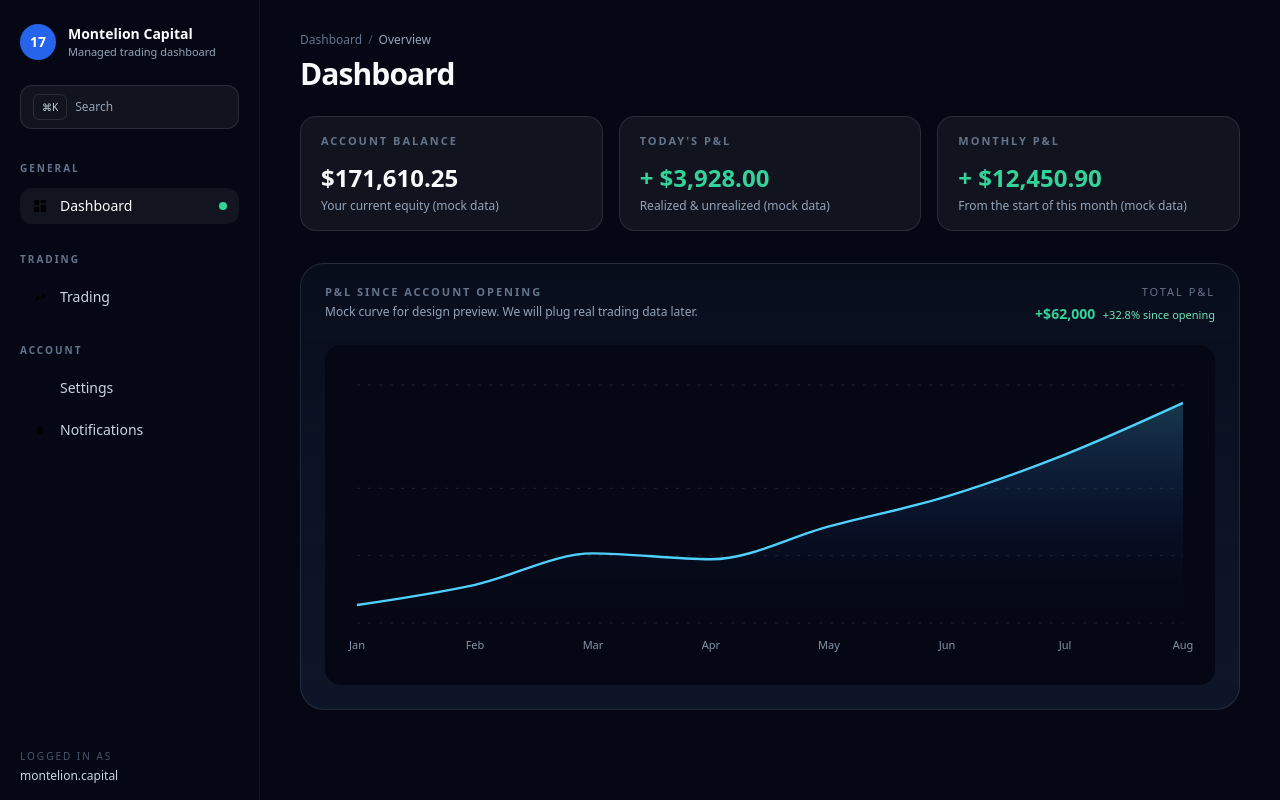
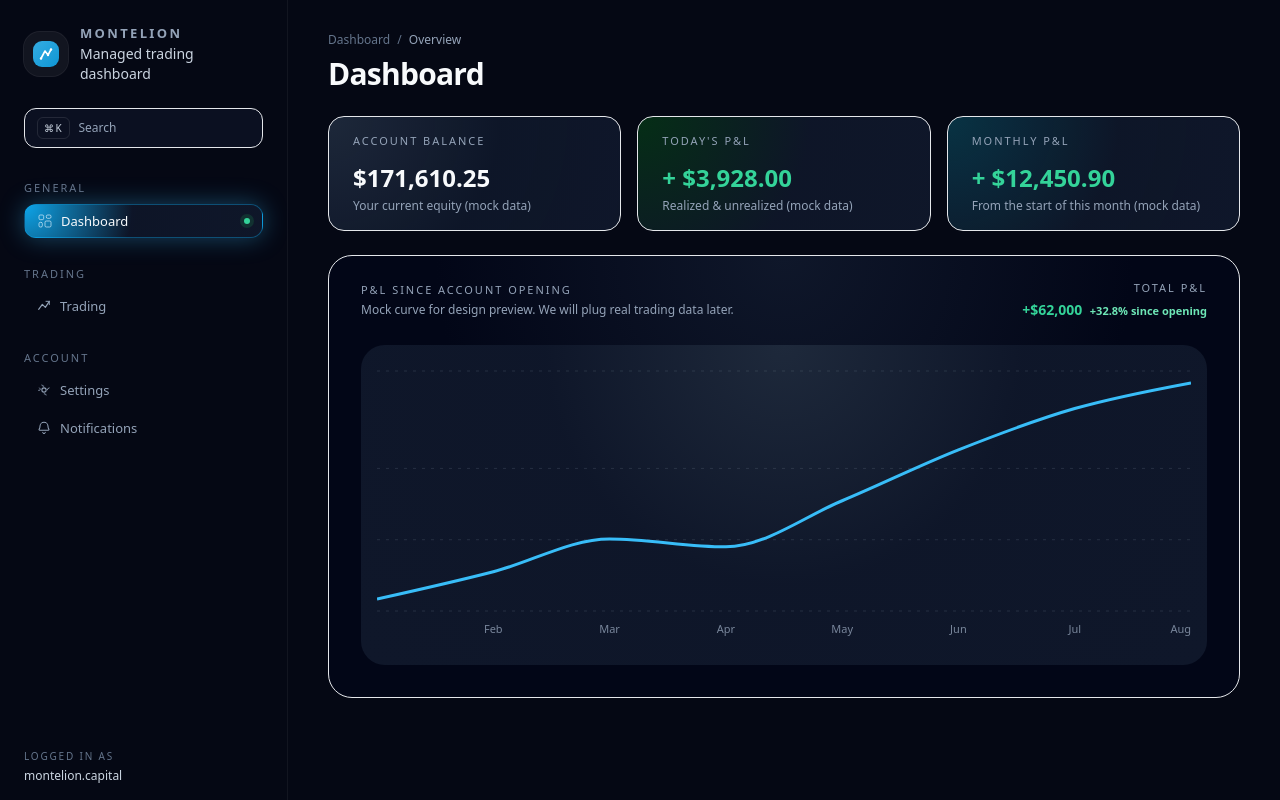
Before and after one commit to montelioncapital/montelion-app-v1, a Next.js app: page /dashboard in a window 1280 px wide. Built offline with nearby package versions, Linux system fonts and the light colour scheme.

Commit message:
Update page.jsx

```diff
--- a/app/dashboard/page.jsx
+++ b/app/dashboard/page.jsx
@@ -1,178 +1,288 @@
-// app/dashboard/page.jsx
 "use client";
 
-import React from "react";
 import {
-  AreaChart,
-  Area,
+  LineChart,
+  Line,
   XAxis,
   YAxis,
-  CartesianGrid,
   Tooltip,
   ResponsiveContainer,
+  Area,
+  CartesianGrid,
 } from "recharts";
 
-// Données P&L factices
-const pnlData = [
-  { month: "Jan", value: 17000 },
-  { month: "Feb", value: 21500 },
-  { month: "Mar", value: 28500 },
-  { month: "Apr", value: 27200 },
-  { month: "May", value: 34500 },
-  { month: "Jun", value: 41200 },
-  { month: "Jul", value: 50500 },
-  { month: "Aug", value: 62000 },
+const balanceData = [
+  { month: "Jan", value: 171000 },
+  { month: "Feb", value: 182500 },
+  { month: "Mar", value: 196300 },
+  { month: "Apr", value: 193000 },
+  { month: "May", value: 212400 },
+  { month: "Jun", value: 233800 },
+  { month: "Jul", value: 251200 },
+  { month: "Aug", value: 262000 },
 ];
 
-const formatCurrency = (v) =>
-  `$${v.toLocaleString("en-US", { maximumFractionDigits: 0 })}`;
+// --- Petites icônes maison (pas de nouvelle dépendance) ---
 
-// Tooltip custom Recharts (simple, propre)
+function IconLogo() {
+  return (
+    <svg
+      viewBox="0 0 32 32"
+      className="h-8 w-8 text-sky-400"
+      aria-hidden="true"
+    >
+      <defs>
+        <linearGradient id="logoGradient" x1="0" y1="0" x2="1" y2="1">
+          <stop offset="0%" stopColor="#38bdf8" />
+          <stop offset="100%" stopColor="#0ea5e9" />
+        </linearGradient>
+      </defs>
+      <rect
+        x="3"
+        y="3"
+        width="26"
+        height="26"
+        rx="9"
+        fill="url(#logoGradient)"
+        opacity="0.9"
+      />
+      <path
+        d="M11 20.5 15 13l3 4 3-5.5"
+        fill="none"
+        stroke="white"
+        strokeWidth="1.6"
+        strokeLinecap="round"
+        strokeLinejoin="round"
+      />
+      <circle cx="11" cy="20.5" r="1.2" fill="white" />
+      <circle cx="18" cy="17" r="1.2" fill="white" />
+      <circle cx="21" cy="11.5" r="1.2" fill="white" />
+    </svg>
+  );
+}
+
+function IconDashboard() {
+  return (
+    <svg
+      viewBox="0 0 24 24"
+      className="h-4 w-4"
+      aria-hidden="true"
+      stroke="currentColor"
+      fill="none"
+    >
+      <rect x="3" y="3" width="7" height="7" rx="2" />
+      <rect x="14" y="3" width="7" height="5" rx="2" />
+      <rect x="3" y="14" width="5" height="7" rx="2" />
+      <rect x="12" y="12" width="9" height="9" rx="2" />
+    </svg>
+  );
+}
+
+function IconTrading() {
+  return (
+    <svg
+      viewBox="0 0 24 24"
+      className="h-4 w-4"
+      aria-hidden="true"
+      stroke="currentColor"
+      fill="none"
+    >
+      <path
+        d="M4 17 9.5 9.5 14 14l6-9"
+        strokeWidth="1.7"
+        strokeLinecap="round"
+        strokeLinejoin="round"
+      />
+      <path d="M15 5h5v5" strokeWidth="1.4" strokeLinecap="round" />
+    </svg>
+  );
+}
+
+function IconSettings() {
+  return (
+    <svg
+      viewBox="0 0 24 24"
+      className="h-4 w-4"
+      aria-hidden="true"
+      stroke="currentColor"
+      fill="none"
+    >
+      <circle cx="12" cy="12" r="3.2" strokeWidth="1.6" />
+      <path
+        d="M4 12.5h1.1a1 1 0 0 0 .95-.68l.28-.8a1 1 0 0 0-.24-1.02L5.3 9"
+        strokeWidth="1.4"
+        strokeLinecap="round"
+      />
+      <path
+        d="M9 4.5 9.5 5.6a1 1 0 0 0 .9.6h1.2"
+        strokeWidth="1.4"
+        strokeLinecap="round"
+      />
+      <path
+        d="M15 19.5 14.5 18.4a1 1 0 0 0-.9-.6h-1.2"
+        strokeWidth="1.4"
+        strokeLinecap="round"
+      />
+      <path
+        d="M19.7 9 17.7 10a1 1 0 0 0-.5.76l-.05.9"
+        strokeWidth="1.4"
+        strokeLinecap="round"
+      />
+    </svg>
+  );
+}
+
+function IconBell() {
+  return (
+    <svg
+      viewBox="0 0 24 24"
+      className="h-4 w-4"
+      aria-hidden="true"
+      stroke="currentColor"
+      fill="none"
+    >
+      <path
+        d="M6 9.5a6 6 0 0 1 12 0c0 2.3.5 3.3 1.2 4.2.5.7.1 1.8-.8 1.8H5.6c-.9 0-1.3-1.1-.8-1.8C5.5 12.8 6 11.8 6 9.5Z"
+        strokeWidth="1.6"
+        strokeLinecap="round"
+      />
+      <path d="M10 18.5a2 2 0 0 0 4 0" strokeWidth="1.4" strokeLinecap="round" />
+    </svg>
+  );
+}
+
+// --- Tooltip custom pour la courbe ---
+
 const CustomTooltip = ({ active, payload, label }) => {
   if (!active || !payload || !payload.length) return null;
-  const v = payload[0].value;
+
+  const point = payload[0];
+
   return (
-    <div className="rounded-lg border border-white/10 bg-slate-900/95 px-3 py-2 text-xs backdrop-blur">
-      <div className="mb-1 text-[10px] uppercase tracking-[0.16em] text-slate-400">
-        {label}
+    <div className="rounded-xl border border-sky-500/40 bg-slate-900/90 px-4 py-2 text-xs shadow-lg shadow-sky-500/30">
+      <div className="mb-1 text-[11px] uppercase tracking-[0.14em] text-slate-400">
+        {label} balance
       </div>
-      <div className="text-sm font-semibold text-slate-50">
-        {formatCurrency(v)}
+      <div className="text-sm font-semibold text-sky-100">
+        ${point.value.toLocaleString("en-US")}
+      </div>
+      <div className="mt-0.5 text-[11px] text-slate-400">
+        Simulated growth since account opening
       </div>
     </div>
   );
 };
 
-/* Petites icônes très simples pour la sidebar */
-const IconDashboard = (props) => (
-  <svg viewBox="0 0 24 24" {...props}>
-    <rect x="3" y="3" width="8" height="8" rx="2" />
-    <rect x="13" y="3" width="8" height="5" rx="2" />
-    <rect x="13" y="10" width="8" height="11" rx="2" />
-    <rect x="3" y="13" width="8" height="8" rx="2" />
-  </svg>
-);
-
-const IconTrading = (props) => (
-  <svg viewBox="0 0 24 24" {...props}>
-    <path d="M4 18L9 9l4 6 4-10 3 6" />
-    <path d="M3 20h18" />
-  </svg>
-);
-
-const IconSettings = (props) => (
-  <svg viewBox="0 0 24 24" {...props}>
-    <path d="M12 15a3 3 0 100-6 3 3 0 000 6z" />
-    <path d="M19.4 13a7.97 7.97 0 000-2l2.1-1.6a.5.5 0 00.1-.6l-2-3.5a.5.5 0 00-.6-.2l-2.5 1a8 8 0 00-1.7-1L14.3 2.5a.5.5 0 00-.5-.5h-3.6a.5.5 0 00-.5.5L9.1 5.1a8 8 0 00-1.7 1l-2.5-1a.5.5 0 00-.6.2l-2 3.5a.5.5 0 00.1.6L4.6 11a7.97 7.97 0 000 2l-2.1 1.6a.5.5 0 00-.1.6l2 3.5a.5.5 0 00.6.2l2.5-1a8 8 0 001.7 1l.6 2.6a.5.5 0 00.5.5h3.6a.5.5 0 00.5-.5l.6-2.6a8 8 0 001.7-1l2.5 1a.5.5 0 00.6-.2l2-3.5a.5.5 0 00-.1-.6L19.4 13z" />
-  </svg>
-);
-
-const IconBell = (props) => (
-  <svg viewBox="0 0 24 24" {...props}>
-    <path d="M6 17h12" />
-    <path d="M8 17V10a4 4 0 018 0v7" />
-    <path d="M10 17a2 2 0 004 0" />
-  </svg>
-);
-
 export default function DashboardPage() {
   return (
     <div className="dashboard-root">
-      {/* ----- SIDEBAR (design proche de l'ancien) ----- */}
-      <aside className="flex w-[260px] flex-col border-r border-white/5 bg-[#050814] px-5 pt-6 pb-4">
-        {/* Logo / titre */}
+      {/* --- Sidebar --- */}
+      <aside className="flex h-screen w-72 flex-col border-r border-white/5 bg-[radial-gradient(circle_at_top,#0f172a_0,#020617_52%,#020617_100%)]/95 px-6 pt-6 pb-4">
+        {/* Logo & title */}
         <div className="flex items-center gap-3">
-          <div className="flex h-9 w-9 items-center justify-center rounded-full bg-[#2664EC] text-sm font-semibold text-white">
-            17
+          <div className="rounded-2xl bg-white/5 p-1.5 ring-1 ring-white/10">
+            <IconLogo />
           </div>
           <div className="flex flex-col">
-            <span className="text-sm font-semibold text-slate-50">
-              Montelion Capital
+            <span className="text-[13px] font-semibold tracking-[0.18em] text-slate-400 uppercase">
+              Montelion
             </span>
-            <span className="text-[11px] text-slate-400">
-              Managed trading dashboard
-            </span>
+            <span className="text-sm text-slate-300">Managed trading dashboard</span>
           </div>
         </div>
 
         {/* Search */}
         <div className="mt-6">
-          <div className="flex items-center gap-2 rounded-xl border border-white/10 bg-white/5 px-3 py-2 text-xs text-slate-400">
-            <span className="rounded-md border border-white/10 px-2 py-1 text-[10px] text-slate-300">
+          <div className="flex items-center gap-2 rounded-xl border border-white/8 bg-slate-900/60 px-3 py-2 text-xs text-slate-400">
+            <span className="rounded-md border border-white/10 px-1.5 py-0.5 text-[10px] uppercase tracking-[0.16em] text-slate-300">
               ⌘K
             </span>
             <span>Search</span>
           </div>
         </div>
 
-        {/* GENERAL */}
-        <div className="mt-8">
-          <div className="text-[10px] font-semibold uppercase tracking-[0.2em] text-slate-500">
+        {/* Sections */}
+        <div className="mt-8 space-y-7 text-xs">
+          <div>
+            <div className="mb-2 text-[11px] font-medium tracking-[0.18em] text-slate-500 uppercase">
               General
             </div>
+            <nav className="space-y-1.5 text-[13px]">
+              {/* Active item */}
+              <button className="group flex w-full items-center justify-between gap-2 rounded-xl border border-sky-500/40 bg-[radial-gradient(circle_at_top_left,#0ea5e9_0,rgba(15,23,42,0.9)_45%,rgba(15,23,42,0.98)_100%)] px-3 py-2 text-left text-slate-50 shadow-[0_0_25px_rgba(56,189,248,0.35)]">
+                <span className="flex items-center gap-2 text-[13px]">
+                  <span className="text-sky-100">
+                    <IconDashboard />
+                  </span>
+                  <span>Dashboard</span>
+                </span>
+                <span className="h-1.5 w-1.5 rounded-full bg-emerald-400 shadow-[0_0_0_4px_rgba(34,197,94,0.15)]" />
+              </button>
+            </nav>
+          </div>
 
-          <div className="mt-3 flex items-center gap-3 rounded-xl bg-white/5 px-3 py-2">
-            <IconDashboard className="h-4 w-4 flex-none stroke-[1.7] text-slate-50" />
-            <span className="text-sm font-medium text-slate-50">
-              Dashboard
+          <div>
+            <div className="mb-2 text-[11px] font-medium tracking-[0.18em] text-slate-500 uppercase">
+              Trading
+            </div>
+            <nav className="space-y-1.5 text-[13px]">
+              <button className="flex w-full items-center gap-2 rounded-xl px-3 py-2 text-left text-slate-400 transition hover:bg-slate-900/60 hover:text-slate-100">
+                <span className="text-slate-400">
+                  <IconTrading />
                 </span>
-            <span className="ml-auto h-2 w-2 rounded-full bg-emerald-400" />
+                <span>Trading</span>
+              </button>
+            </nav>
+          </div>
+
+          <div>
+            <div className="mb-2 text-[11px] font-medium tracking-[0.18em] text-slate-500 uppercase">
+              Account
+            </div>
+            <nav className="space-y-1.5 text-[13px]">
+              <button className="flex w-full items-center gap-2 rounded-xl px-3 py-2 text-left text-slate-400 transition hover:bg-slate-900/60 hover:text-slate-100">
+                <span className="text-slate-400">
+                  <IconSettings />
+                </span>
+                <span>Settings</span>
+              </button>
+              <button className="flex w-full items-center gap-2 rounded-xl px-3 py-2 text-left text-slate-400 transition hover:bg-slate-900/60 hover:text-slate-100">
+                <span className="text-slate-400">
+                  <IconBell />
+                </span>
+                <span>Notifications</span>
+              </button>
+            </nav>
           </div>
         </div>
 
-        {/* TRADING */}
-        <div className="mt-7">
-          <div className="text-[10px] font-semibold uppercase tracking-[0.2em] text-slate-500">
-            Trading
-          </div>
-          <button className="mt-3 flex w-full items-center gap-3 rounded-xl px-3 py-2 text-sm text-slate-300 transition hover:bg-white/5">
-            <IconTrading className="h-4 w-4 flex-none stroke-[1.7] text-slate-400" />
-            <span>Trading</span>
-          </button>
-        </div>
-
-        {/* ACCOUNT */}
-        <div className="mt-7">
-          <div className="text-[10px] font-semibold uppercase tracking-[0.2em] text-slate-500">
-            Account
-          </div>
-          <button className="mt-3 flex w-full items-center gap-3 rounded-xl px-3 py-2 text-sm text-slate-300 transition hover:bg-white/5">
-            <IconSettings className="h-4 w-4 flex-none stroke-[1.6] text-slate-400 fill-transparent" />
-            <span>Settings</span>
-          </button>
-          <button className="mt-1.5 flex w-full items-center gap-3 rounded-xl px-3 py-2 text-sm text-slate-300 transition hover:bg-white/5">
-            <IconBell className="h-4 w-4 flex-none stroke-[1.7] text-slate-400" />
-            <span>Notifications</span>
-          </button>
-        </div>
-
-        {/* Logged in */}
+        {/* Footer */}
         <div className="mt-auto pt-6 text-[11px] text-slate-500">
-          <div className="text-[10px] uppercase tracking-[0.2em] text-slate-600">
+          <div className="text-[10px] uppercase tracking-[0.18em] text-slate-500">
             Logged in as
           </div>
           <div className="mt-1 text-xs text-slate-300">montelion.capital</div>
         </div>
       </aside>
 
-      {/* ----- MAIN ----- */}
-      <main className="dashboard-main px-10 py-8">
-        {/* Breadcrumb */}
+      {/* --- Main content --- */}
+      <main className="dashboard-main flex min-h-screen flex-1 flex-col overflow-y-auto px-10 pb-10 pt-8">
+        {/* Header */}
+        <div className="mb-6">
           <div className="text-xs text-slate-500">
-          <span>Dashboard</span>
-          <span className="mx-1.5 text-slate-600">/</span>
+            Dashboard <span className="mx-1">/</span>{" "}
             <span className="text-slate-400">Overview</span>
           </div>
-
-        {/* Title */}
-        <h1 className="mt-2 text-3xl font-semibold tracking-[-0.03em] text-slate-50">
+          <h1 className="mt-2 text-3xl font-semibold tracking-tight text-slate-50">
             Dashboard
           </h1>
+        </div>
 
-        {/* Cartes métriques (style ancien, sans ombre) */}
-        <section className="mt-6 grid grid-cols-1 gap-4 md:grid-cols-3">
-          <div className="rounded-2xl border border-white/10 bg-white/5 px-5 py-4">
-            <div className="text-[11px] font-semibold uppercase tracking-[0.18em] text-slate-500">
+        {/* Stat cards */}
+        <section className="grid grid-cols-1 gap-4 lg:grid-cols-3">
+          {/* Balance */}
+          <div className="rounded-2xl border border-white/7 bg-[radial-gradient(circle_at_top_left,#1d283a_0,rgba(15,23,42,0.9)_55%,rgba(15,23,42,0.98)_100%)] px-6 py-4 shadow-none">
+            <div className="text-[11px] font-medium uppercase tracking-[0.18em] text-slate-400">
               Account balance
             </div>
             <div className="mt-3 text-2xl font-semibold text-slate-50">
@@ -183,8 +293,9 @@ export default function DashboardPage() {
             </div>
           </div>
 
-          <div className="rounded-2xl border border-white/10 bg-white/5 px-5 py-4">
-            <div className="text-[11px] font-semibold uppercase tracking-[0.18em] text-slate-500">
+          {/* Today P&L */}
+          <div className="rounded-2xl border border-white/7 bg-[radial-gradient(circle_at_top_left,#052e16_0,rgba(15,23,42,0.9)_55%,rgba(15,23,42,0.98)_100%)] px-6 py-4 shadow-none">
+            <div className="text-[11px] font-medium uppercase tracking-[0.18em] text-slate-400">
               Today&apos;s P&amp;L
             </div>
             <div className="mt-3 text-2xl font-semibold text-emerald-400">
@@ -195,8 +306,9 @@ export default function DashboardPage() {
             </div>
           </div>
 
-          <div className="rounded-2xl border border-white/10 bg-white/5 px-5 py-4">
-            <div className="text-[11px] font-semibold uppercase tracking-[0.18em] text-slate-500">
+          {/* Monthly P&L */}
+          <div className="rounded-2xl border border-white/7 bg-[radial-gradient(circle_at_top_left,#083344_0,rgba(15,23,42,0.9)_55%,rgba(15,23,42,0.98)_100%)] px-6 py-4 shadow-none">
+            <div className="text-[11px] font-medium uppercase tracking-[0.18em] text-slate-400">
               Monthly P&amp;L
             </div>
             <div className="mt-3 text-2xl font-semibold text-emerald-400">
@@ -208,86 +320,89 @@ export default function DashboardPage() {
           </div>
         </section>
 
-        {/* Bloc graphique, proche de ton ancien design */}
-        <section className="mt-8 rounded-3xl border border-white/10 bg-gradient-to-b from-slate-900/40 via-slate-900/70 to-slate-900/90 px-6 pb-6 pt-5">
-          <div className="flex items-start justify-between gap-4">
+        {/* Main chart card */}
+        <section className="mt-6 rounded-3xl border border-white/7 bg-[radial-gradient(circle_at_top,#0f172a_0,#020617_55%,#020617_100%)] px-8 pt-6 pb-8 shadow-none">
+          <div className="flex items-center justify-between">
             <div>
-              <div className="text-[11px] font-semibold uppercase tracking-[0.18em] text-slate-500">
+              <div className="text-[11px] font-medium uppercase tracking-[0.18em] text-slate-400">
                 P&amp;L since account opening
               </div>
-              <p className="mt-1 text-xs text-slate-400">
+              <div className="mt-1 text-xs text-slate-400">
                 Mock curve for design preview. We will plug real trading data
                 later.
-              </p>
               </div>
-            <div className="text-right text-xs text-slate-300">
-              <div className="text-[11px] uppercase tracking-[0.18em] text-slate-500">
+            </div>
+            <div className="text-right text-xs">
+              <div className="text-[11px] uppercase tracking-[0.18em] text-slate-400">
                 Total P&amp;L
               </div>
-              <div className="mt-1 text-sm font-semibold text-emerald-400">
+              <div className="mt-1 text-emerald-400 text-sm font-semibold">
                 +$62,000{" "}
-                <span className="ml-1 text-[11px] font-normal text-emerald-300">
+                <span className="ml-1 text-[11px] text-emerald-300">
                   +32.8% since opening
                 </span>
               </div>
             </div>
           </div>
 
-          <div className="mt-5 h-[340px] w-full rounded-2xl bg-[#050814]">
+          <div className="mt-6 h-[320px] w-full rounded-3xl bg-[radial-gradient(circle_at_top,#1e293b_0,rgba(15,23,42,0.95)_45%,rgba(15,23,42,1)_100%)] px-4 pb-6 pt-4">
             <ResponsiveContainer width="100%" height="100%">
-              <AreaChart
-                data={pnlData}
-                margin={{ top: 40, right: 32, left: 32, bottom: 32 }}
-              >
+              <LineChart data={balanceData} margin={{ top: 10, left: 0, right: 0, bottom: 0 }}>
                 <defs>
-                  <linearGradient
-                    id="pnlAreaGradient"
-                    x1="0"
-                    y1="0"
-                    x2="0"
-                    y2="1"
-                  >
-                    <stop offset="0%" stopColor="#4FD1FF" stopOpacity={0.4} />
-                    <stop offset="60%" stopColor="#2664EC" stopOpacity={0.12} />
+                  <linearGradient id="pnlFill" x1="0" y1="0" x2="0" y2="1">
+                    <stop offset="0%" stopColor="#38bdf8" stopOpacity={0.6} />
+                    <stop offset="60%" stopColor="#0f172a" stopOpacity={0.1} />
                     <stop offset="100%" stopColor="#020617" stopOpacity={0} />
                   </linearGradient>
+                  <filter id="glow">
+                    <feGaussianBlur stdDeviation="4" result="coloredBlur" />
+                    <feMerge>
+                      <feMergeNode in="coloredBlur" />
+                      <feMergeNode in="SourceGraphic" />
+                    </feMerge>
+                  </filter>
                 </defs>
 
                 <CartesianGrid
-                  stroke="rgba(148,163,184,0.16)"
-                  strokeDasharray="3 8"
+                  strokeDasharray="3 6"
                   vertical={false}
+                  stroke="rgba(148, 163, 184, 0.17)"
                 />
-
                 <XAxis
                   dataKey="month"
                   axisLine={false}
                   tickLine={false}
-                  tickMargin={12}
-                  tick={{ fill: "rgba(148,163,184,0.9)", fontSize: 11 }}
+                  tickMargin={8}
+                  tick={{ fill: "rgba(148,163,184,0.8)", fontSize: 11 }}
                 />
-                <YAxis hide domain={["dataMin - 4000", "dataMax + 4000"]} />
-
+                <YAxis
+                  hide
+                  domain={["dataMin-5000", "dataMax+5000"]}
+                />
                 <Tooltip
                   content={<CustomTooltip />}
-                  cursor={{ stroke: "rgba(148,163,184,0.35)", strokeWidth: 1 }}
+                  cursor={{ stroke: "rgba(148,163,184,0.3)", strokeWidth: 1 }}
                 />
-
                 <Area
                   type="monotone"
                   dataKey="value"
-                  stroke="#4FD1FF"
-                  strokeWidth={2.4}
-                  fill="url(#pnlAreaGradient)"
+                  stroke="none"
+                  fill="url(#pnlFill)"
+                />
+                <Line
+                  type="monotone"
+                  dataKey="value"
+                  stroke="#38bdf8"
+                  strokeWidth={3}
                   dot={false}
                   activeDot={{
                     r: 5,
-                    fill: "#ffffff",
-                    stroke: "#4FD1FF",
-                    strokeWidth: 2,
+                    strokeWidth: 0,
+                    fill: "#f9fafb",
+                    filter: "url(#glow)",
                   }}
                 />
-              </AreaChart>
+              </LineChart>
             </ResponsiveContainer>
           </div>
         </section>
```
Lines whose indentation alone changed are shown as unchanged.
